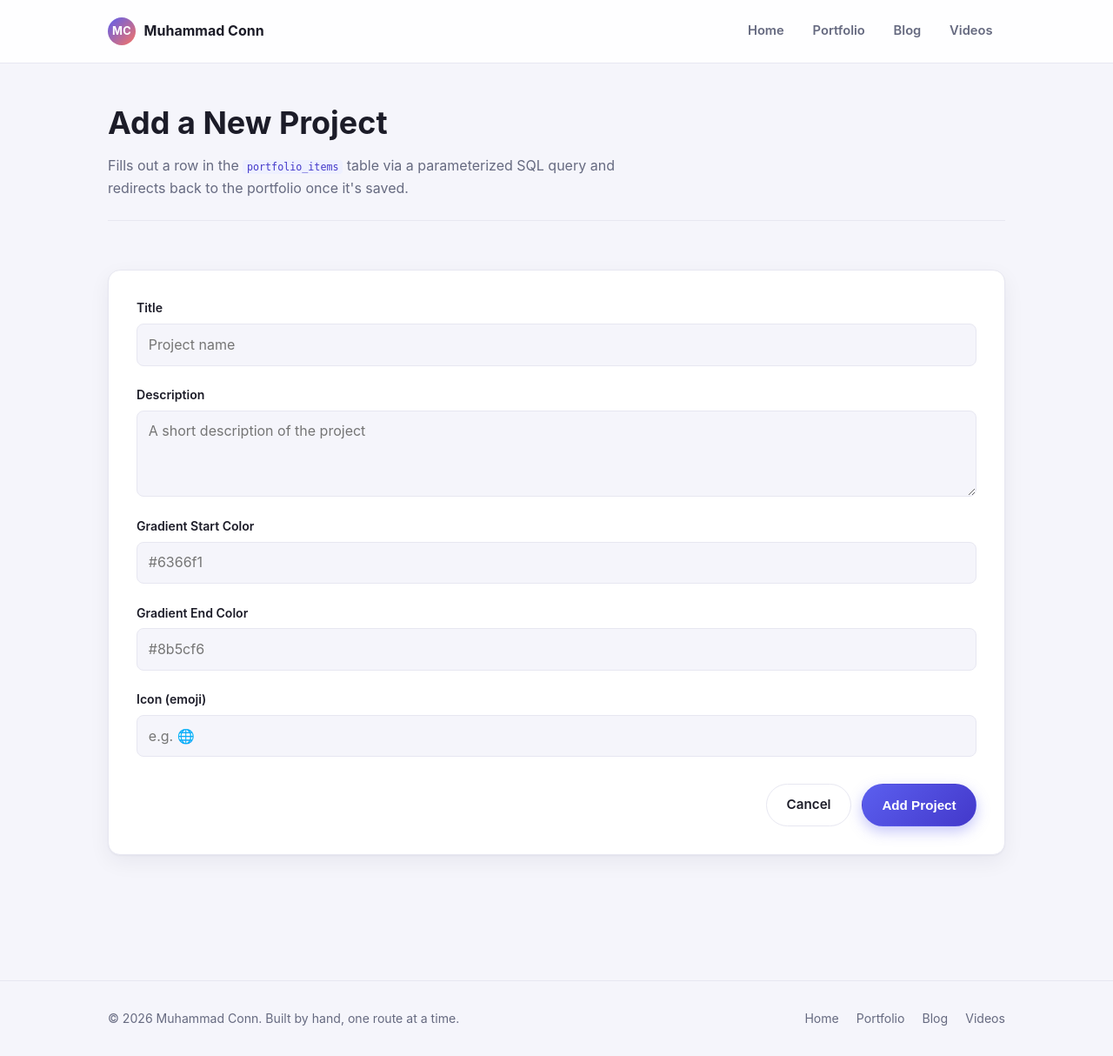
After one commit to pycoder08/personal-website, a Flask app: template templates/portfolio_form.html in a window 1280 px wide. The commit adds this page. Shown: the whole page at 87% size. Run offline with Flask 3, Linux system fonts and the light colour scheme; the template is opened without the code that fills it, so the values that code supplies are empty.

Commit message:
Add protected create/edit/delete for blog posts and portfolio items
- Add /blog/<id>/edit and /blog/<id>/delete, reusing the blog_new.html
  form/pattern (including the tag field + datalist) for both create and
  edit.
- Add /portfolio/new, /portfolio/<id>/edit, and /portfolio/<id>/delete
  via a new portfolio_form.html template, giving portfolio items the
  same CRUD parity as blog posts.
- Gate every write route behind simple HTTP Basic Auth (require_auth
  decorator in app.py, secrets.compare_digest, ADMIN_USERNAME/
  ADMIN_PASSWORD env vars with a documented admin/changeme dev fallback)
  since this is a single-owner site with no need for sessions/users.
- Add Edit/Delete affordances to blog list cards, the post detail page,
  and portfolio cards, styled with the existing design system
  (.btn-sm, .btn-danger, .card-actions, .inline-form).
- Document the auth mechanism in AGENTS.md and extend SUMMARY.md's
  route table with an Auth? column and a "logging in" section.

Verified: init_db.py reseeds cleanly, all read routes return 200
unauthenticated, all six write routes return 401 without/with wrong
credentials and succeed with admin:changeme, and a full create -> edit
tag -> delete round trip on both a post and a portfolio item confirms
the /blog tag-filter pills and ?tag= filtering stay correct after an
edit changes a post's tag.

Co-Authored-By: Claude Sonnet 5 <noreply@anthropic.com>

```diff
--- a/backend/app.py
+++ b/backend/app.py
@@ -11,9 +11,11 @@ you launch it from.
 """
 
 import os
+import secrets
 from datetime import datetime
+from functools import wraps
 
-from flask import Flask, abort, redirect, render_template, request, url_for
+from flask import Flask, Response, abort, redirect, render_template, request, url_for
 
 from db import get_db_connection
 
@@ -25,6 +27,42 @@ app = Flask(
     template_folder=os.path.join(PROJECT_ROOT, "templates"),
     static_folder=os.path.join(PROJECT_ROOT, "static"),
 )
+
+# ---------------------------------------------------------------------------
+# Auth: this is a single-owner personal site, so a full user/session system
+# would be overkill. All write routes (create/edit/delete for posts and
+# portfolio items) are protected with plain HTTP Basic Auth instead. Set
+# ADMIN_USERNAME / ADMIN_PASSWORD as environment variables before deploying
+# anywhere public -- "admin" / "changeme" is a local-dev-only fallback and
+# must NOT be relied on outside your own machine.
+# ---------------------------------------------------------------------------
+ADMIN_USERNAME = os.environ.get("ADMIN_USERNAME", "admin")
+ADMIN_PASSWORD = os.environ.get("ADMIN_PASSWORD", "changeme")
+
+
+def _credentials_valid(username, password):
+    # secrets.compare_digest avoids leaking timing information about how
+    # much of the supplied credentials matched.
+    return username is not None and password is not None and secrets.compare_digest(
+        username, ADMIN_USERNAME
+    ) and secrets.compare_digest(password, ADMIN_PASSWORD)
+
+
+def require_auth(view):
+    """Decorator that gates a route behind HTTP Basic Auth."""
+
+    @wraps(view)
+    def wrapped(*args, **kwargs):
+        auth = request.authorization
+        if not auth or not _credentials_valid(auth.username, auth.password):
+            return Response(
+                "Authentication required to manage content on this site.",
+                401,
+                {"WWW-Authenticate": 'Basic realm="Admin Area"'},
+            )
+        return view(*args, **kwargs)
+
+    return wrapped
 
 # The videos section is presented as sample/placeholder content -- there's
 # no real video hosting behind it, so it's a simple in-memory list rather
@@ -132,6 +170,101 @@ def portfolio():
     return render_template("portfolio.html", items=items)
 
 
+@app.route("/portfolio/new", methods=["GET", "POST"])
+@require_auth
+def portfolio_new():
+    if request.method == "POST":
+        title = request.form.get("title", "").strip()
+        description = request.form.get("description", "").strip()
+        color_start = request.form.get("color_start", "").strip()
+        color_end = request.form.get("color_end", "").strip()
+        icon = request.form.get("icon", "").strip()
+
+        error = None
+        if not title or not description or not color_start or not color_end or not icon:
+            error = "Please fill out every field before saving."
+
+        if error:
+            return render_template(
+                "portfolio_form.html", error=error, form=request.form, item=None
+            )
+
+        connection = get_db_connection()
+        connection.execute(
+            """
+            INSERT INTO portfolio_items (title, description, color_start, color_end, icon)
+            VALUES (?, ?, ?, ?, ?)
+            """,
+            (title, description, color_start, color_end, icon),
+        )
+        connection.commit()
+        connection.close()
+        return redirect(url_for("portfolio"))
+
+    return render_template("portfolio_form.html", error=None, form={}, item=None)
+
+
+@app.route("/portfolio/<int:item_id>/edit", methods=["GET", "POST"])
+@require_auth
+def portfolio_edit(item_id):
+    connection = get_db_connection()
+    item = connection.execute(
+        "SELECT * FROM portfolio_items WHERE id = ?", (item_id,)
+    ).fetchone()
+    if item is None:
+        connection.close()
+        abort(404)
+
+    if request.method == "POST":
+        title = request.form.get("title", "").strip()
+        description = request.form.get("description", "").strip()
+        color_start = request.form.get("color_start", "").strip()
+        color_end = request.form.get("color_end", "").strip()
+        icon = request.form.get("icon", "").strip()
+
+        error = None
+        if not title or not description or not color_start or not color_end or not icon:
+            error = "Please fill out every field before saving."
+
+        if error:
+            connection.close()
+            return render_template(
+                "portfolio_form.html", error=error, form=request.form, item=item
+            )
+
+        connection.execute(
+            """
+            UPDATE portfolio_items
+            SET title = ?, description = ?, color_start = ?, color_end = ?, icon = ?
+            WHERE id = ?
+            """,
+            (title, description, color_start, color_end, icon, item_id),
+        )
+        connection.commit()
+        connection.close()
+        return redirect(url_for("portfolio"))
+
+    connection.close()
+    form = {
+        "title": item["title"],
+        "description": item["description"],
+        "color_start": item["color_start"],
+        "color_end": item["color_end"],
+        "icon": item["icon"],
+    }
+    return render_template("portfolio_form.html", error=None, form=form, item=item)
+
+
+@app.route("/portfolio/<int:item_id>/delete", methods=["POST"])
+@require_auth
+def portfolio_delete(item_id):
+    connection = get_db_connection()
+    connection.execute("DELETE FROM portfolio_items WHERE id = ?", (item_id,))
+    connection.commit()
+    connection.close()
+    return redirect(url_for("portfolio"))
+
+
 @app.route("/blog")
 def blog_list():
     selected_tag = request.args.get("tag", "").strip()
@@ -153,6 +286,7 @@ def blog_list():
 
 
 @app.route("/blog/new", methods=["GET", "POST"])
+@require_auth
 def blog_new():
     if request.method == "POST":
         title = request.form.get("title", "").strip()
@@ -172,7 +306,11 @@ def blog_new():
 
         if error:
             return render_template(
-                "blog_new.html", error=error, form=request.form, tags=get_all_tags()
+                "blog_new.html",
+                error=error,
+                form=request.form,
+                tags=get_all_tags(),
+                post=None,
             )
 
         connection = get_db_connection()
@@ -187,7 +325,9 @@ def blog_new():
         connection.close()
         return redirect(url_for("blog_list"))
 
-    return render_template("blog_new.html", error=None, form={}, tags=get_all_tags())
+    return render_template(
+        "blog_new.html", error=None, form={}, tags=get_all_tags(), post=None
+    )
 
 
 @app.route("/blog/<int:post_id>")
@@ -200,6 +340,84 @@ def blog_post(post_id):
     if post is None:
         abort(404)
     return render_template("blog_post.html", post=post)
+
+
+@app.route("/blog/<int:post_id>/edit", methods=["GET", "POST"])
+@require_auth
+def blog_edit(post_id):
+    connection = get_db_connection()
+    post = connection.execute(
+        "SELECT * FROM posts WHERE id = ?", (post_id,)
+    ).fetchone()
+    if post is None:
+        connection.close()
+        abort(404)
+
+    if request.method == "POST":
+        title = request.form.get("title", "").strip()
+        date_iso = request.form.get("date", "").strip()
+        tag = request.form.get("tag", "").strip()
+        excerpt = request.form.get("excerpt", "").strip()
+        body = request.form.get("body", "").strip()
+
+        error = None
+        if not title or not date_iso or not tag or not excerpt or not body:
+            error = "Please fill out every field before saving."
+        else:
+            try:
+                date_display = format_display_date(date_iso)
+            except ValueError:
+                error = "That date doesn't look right -- please use the date picker."
+
+        if error:
+            connection.close()
+            return render_template(
+                "blog_new.html",
+                error=error,
+                form=request.form,
+                tags=get_all_tags(),
+                post=post,
+            )
+
+        connection.execute(
+            """
+            UPDATE posts
+            SET title = ?, date_iso = ?, date_display = ?, tag = ?, excerpt = ?, body = ?
+            WHERE id = ?
+            """,
+            (title, date_iso, date_display, tag, excerpt, body, post_id),
+        )
+        connection.commit()
+        connection.close()
+        return redirect(url_for("blog_post", post_id=post_id))
+
+    connection.close()
+    form = {
+        "title": post["title"],
+        "date": post["date_iso"],
+        "tag": post["tag"],
+        "excerpt": post["excerpt"],
+        "body": post["body"],
+    }
+    return render_template(
+        "blog_new.html", error=None, form=form, tags=get_all_tags(), post=post
+    )
+
+
+@app.route("/blog/<int:post_id>/delete", methods=["POST"])
+@require_auth
+def blog_delete(post_id):
+    connection = get_db_connection()
+    post = connection.execute(
+        "SELECT id FROM posts WHERE id = ?", (post_id,)
+    ).fetchone()
+    if post is None:
+        connection.close()
+        abort(404)
+    connection.execute("DELETE FROM posts WHERE id = ?", (post_id,))
+    connection.commit()
+    connection.close()
+    return redirect(url_for("blog_list"))
 
 
 @app.route("/videos")
--- a/static/css/style.css
+++ b/static/css/style.css
@@ -184,6 +184,34 @@ code {
 .btn-ghost:hover {
   border-color: var(--primary);
   color: var(--primary);
+}
+
+.btn-sm {
+  padding: 0.4rem 0.9rem;
+  font-size: 0.8rem;
+}
+
+.btn-danger {
+  background: color-mix(in srgb, var(--accent) 12%, var(--surface));
+  color: var(--accent);
+  border-color: var(--accent);
+}
+
+.btn-danger:hover {
+  background: var(--accent);
+  color: #fff;
+  transform: translateY(-1px);
+}
+
+.card-actions {
+  display: flex;
+  align-items: center;
+  gap: 0.5rem;
+  margin-top: 0.85rem;
+}
+
+.inline-form {
+  display: inline-flex;
 }
 
 /* =========================================================
--- a/templates/blog_list.html
+++ b/templates/blog_list.html
@@ -29,6 +29,12 @@
         <h2><a href="{{ url_for('blog_post', post_id=post['id']) }}">{{ post['title'] }}</a></h2>
         <p>{{ post['excerpt'] }}</p>
         <a class="read-more" href="{{ url_for('blog_post', post_id=post['id']) }}">Read more &rarr;</a>
+        <div class="card-actions">
+          <a class="btn btn-ghost btn-sm" href="{{ url_for('blog_edit', post_id=post['id']) }}">Edit</a>
+          <form class="inline-form" method="POST" action="{{ url_for('blog_delete', post_id=post['id']) }}" onsubmit="return confirm('Delete this post? This cannot be undone.');">
+            <button class="btn btn-danger btn-sm" type="submit">Delete</button>
+          </form>
+        </div>
       </article>
       {% else %}
       <p class="empty-state">
--- a/templates/blog_post.html
+++ b/templates/blog_post.html
@@ -16,6 +16,12 @@
       <p>{{ paragraph }}</p>
       {% endfor %}
     </div>
+    <div class="card-actions">
+      <a class="btn btn-ghost btn-sm" href="{{ url_for('blog_edit', post_id=post['id']) }}">Edit Post</a>
+      <form class="inline-form" method="POST" action="{{ url_for('blog_delete', post_id=post['id']) }}" onsubmit="return confirm('Delete this post? This cannot be undone.');">
+        <button class="btn btn-danger btn-sm" type="submit">Delete Post</button>
+      </form>
+    </div>
   </article>
 
 {% endblock %}
--- /dev/null
+++ b/templates/portfolio_form.html
@@ -0,0 +1,47 @@
+{% extends "base.html" %}
+
+{% block title %}{{ 'Edit Project' if item else 'New Project' }} -- Muhammad Conn{% endblock %}
+
+{% block content %}
+
+  <section class="page-heading">
+    <h1>{{ 'Edit Project' if item else 'Add a New Project' }}</h1>
+    {% if item %}
+    <p>Updates the row for this project in the <code>portfolio_items</code>
+       table via a parameterized SQL query.</p>
+    {% else %}
+    <p>Fills out a row in the <code>portfolio_items</code> table via a
+       parameterized SQL query and redirects back to the portfolio once
+       it's saved.</p>
+    {% endif %}
+  </section>
+
+  <section class="section form-section">
+    {% if error %}
+    <div class="form-error">{{ error }}</div>
+    {% endif %}
+
+    <form class="post-form" method="POST" action="{{ url_for('portfolio_edit', item_id=item['id']) if item else url_for('portfolio_new') }}">
+      <label for="title">Title</label>
+      <input type="text" id="title" name="title" placeholder="Project name" value="{{ form.get('title', '') if form else '' }}" required>
+
+      <label for="description">Description</label>
+      <textarea id="description" name="description" rows="3" placeholder="A short description of the project" required>{{ form.get('description', '') if form else '' }}</textarea>
+
+      <label for="color_start">Gradient Start Color</label>
+      <input type="text" id="color_start" name="color_start" placeholder="#6366f1" value="{{ form.get('color_start', '') if form else '' }}" required>
+
+      <label for="color_end">Gradient End Color</label>
+      <input type="text" id="color_end" name="color_end" placeholder="#8b5cf6" value="{{ form.get('color_end', '') if form else '' }}" required>
+
+      <label for="icon">Icon (emoji)</label>
+      <input type="text" id="icon" name="icon" placeholder="e.g. 🌐" value="{{ form.get('icon', '') if form else '' }}" required>
+
+      <div class="form-actions">
+        <a class="btn btn-ghost" href="{{ url_for('portfolio') }}">Cancel</a>
+        <button class="btn btn-primary" type="submit">{{ 'Save Changes' if item else 'Add Project' }}</button>
+      </div>
+    </form>
+  </section>
+
+{% endblock %}
```
Also changed, not shown: AGENTS.md (+14 -0 lines), SUMMARY.md (+39 -12 lines), templates/blog_new.html (+10 -5 lines), templates/portfolio.html (+13 -4 lines).
